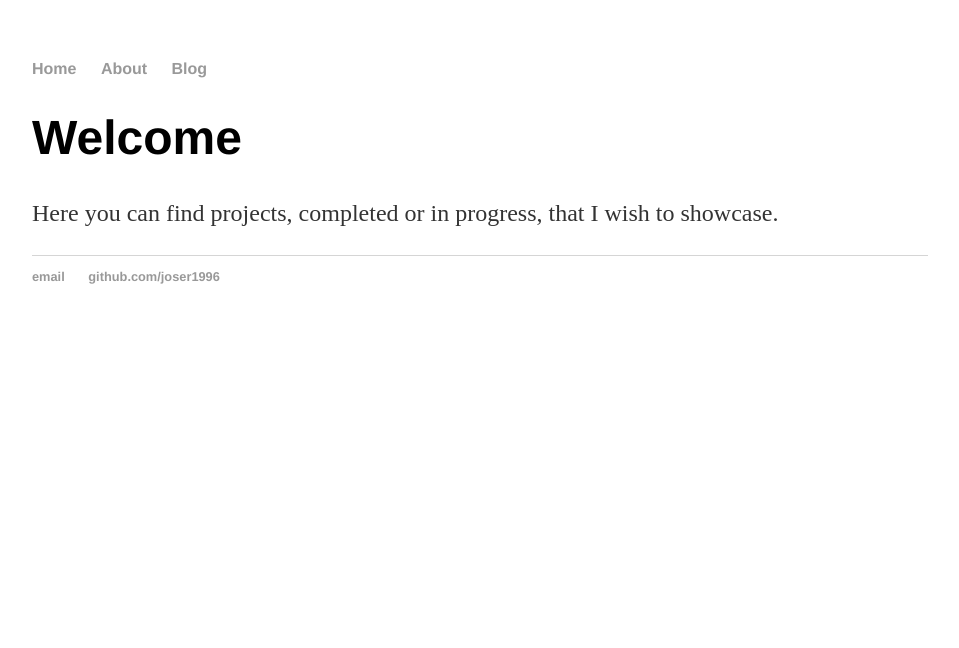
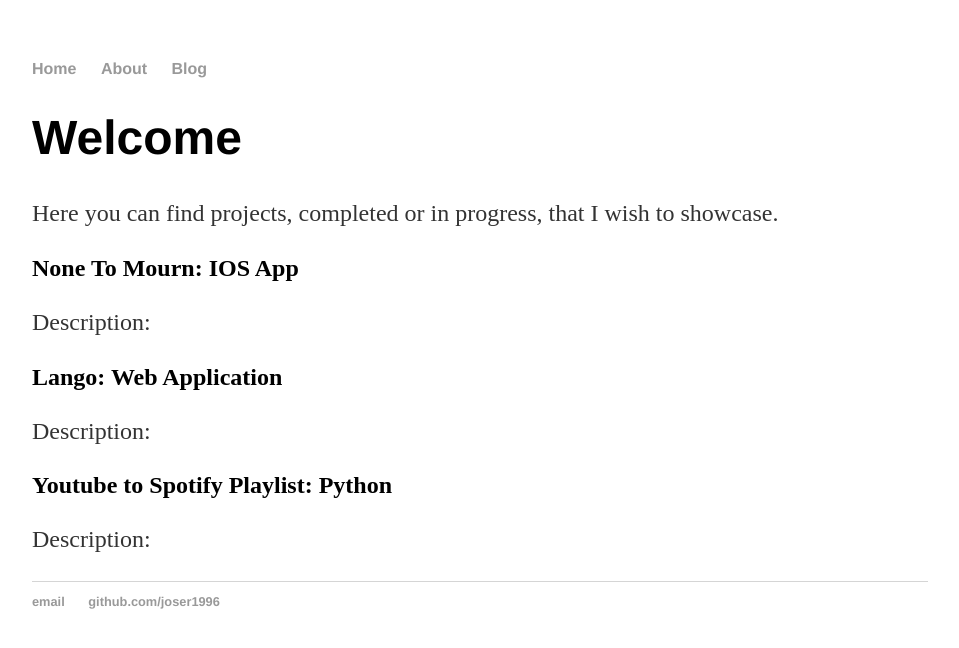
Before and after one commit to joser1996/joser1996.github.io, a Jekyll site: the page index.html, which Jekyll copies as it is, in a window 1280 px wide. Shown: the top 648 px of the page, without its empty margins (160-1119 px from the left). Built offline with Jekyll 4.4.1, drawn with Linux system fonts in a browser that asks for light colours.

Commit message:
Updating

```diff
--- a/index.html
+++ b/index.html
@@ -25,6 +25,27 @@
 			Here you can find projects, completed or in progress, that I wish to showcase.
 
 		</p>
+
+		<div>
+			<h2>None To Mourn: IOS App</h2>
+			<p>
+				Description:
+			</p>
+		</div>
+
+		<div>
+			<h2>Lango: Web Application</h2>
+			<p>
+				Description:
+			</p>
+		</div>
+
+		<div>
+			<h2>Youtube to Spotify Playlist: Python</h2>
+			<p>
+				Description:
+			</p>
+		</div>
 	</div>
 
 	<footer>
```
